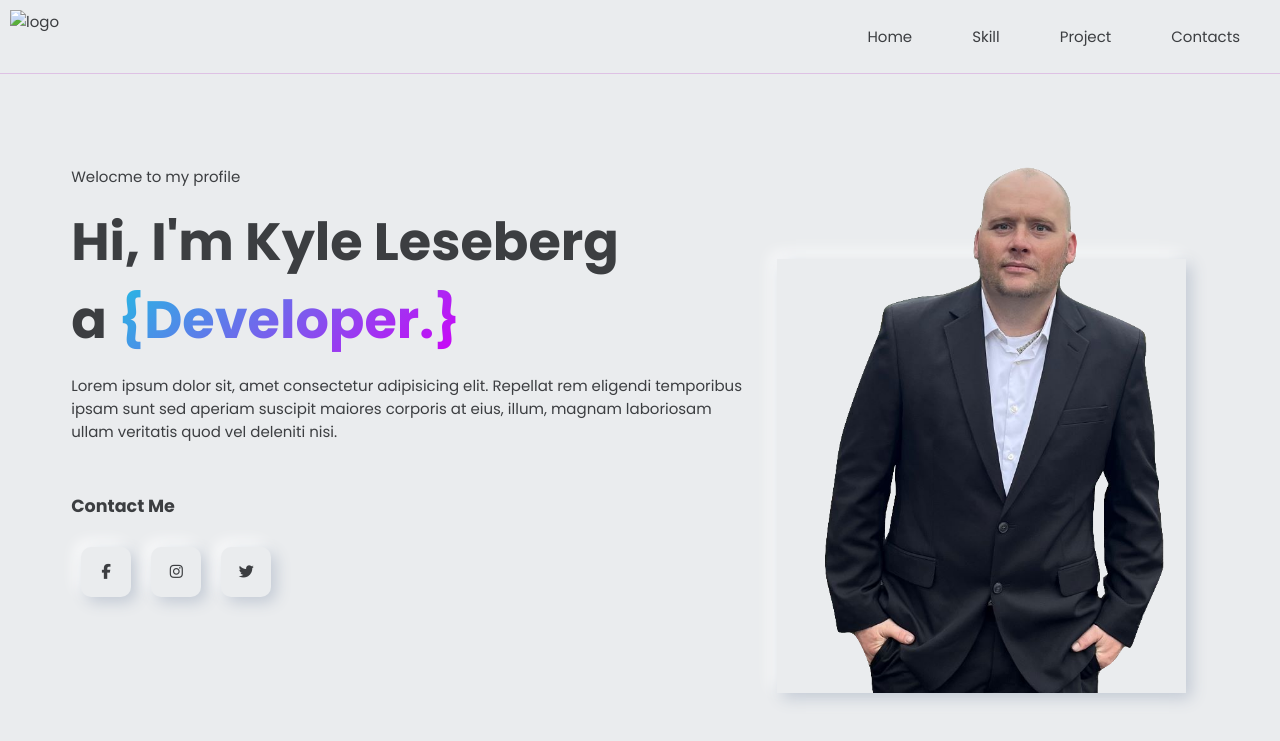
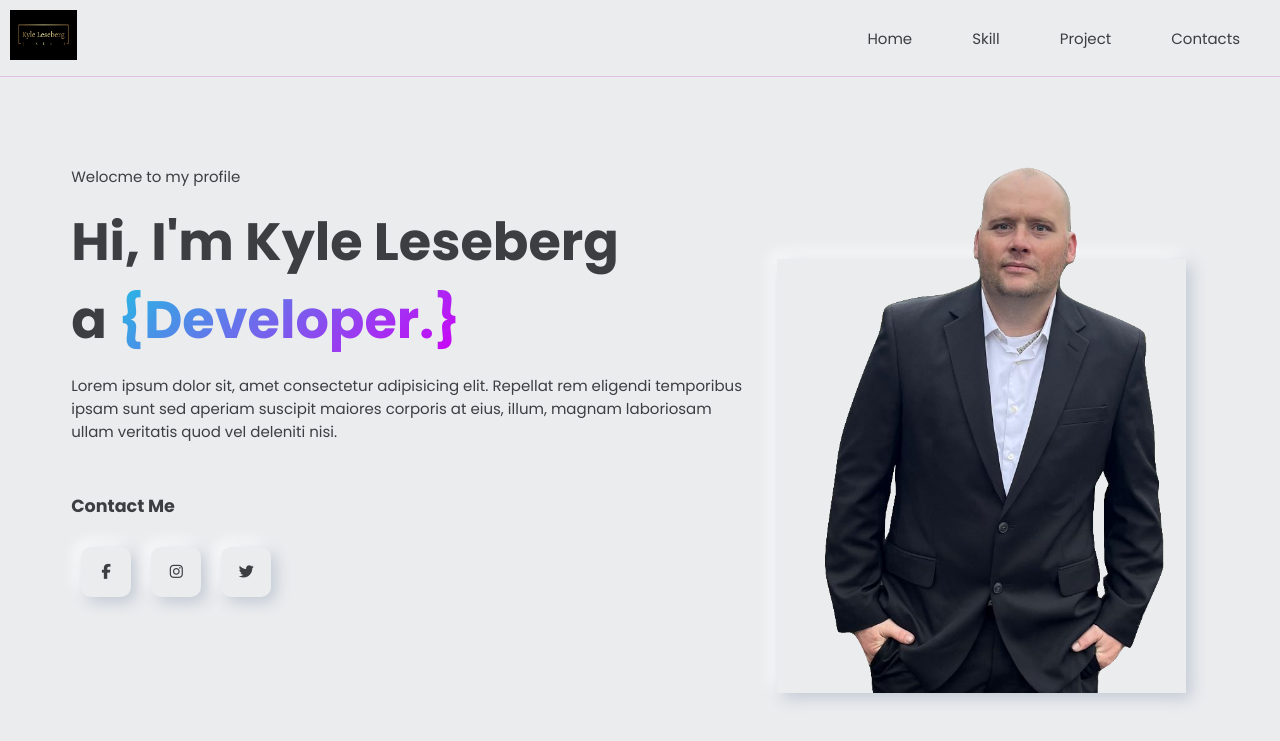
Before and after one commit to KyleLeseberg/personalPort, a plain HTML site: page index.html in a window 1280 px wide. Shown: the top 741 px of the page. Drawn offline with Linux system fonts and the light colour scheme.

Commit message:
Add files via upload

```diff
--- a/index.html
+++ b/index.html
@@ -11,7 +11,7 @@
 <body>
     <header>
         <div class="logo">
-            <img src="" alt="logo">
+            <img src="kyle-leseberg-high-resolution-logo.png">
         </div>
         <div class="navDiv">
             <label for="menu">
```
Also changed, not shown: kyle-leseberg-high-resolution-logo.png (added).
